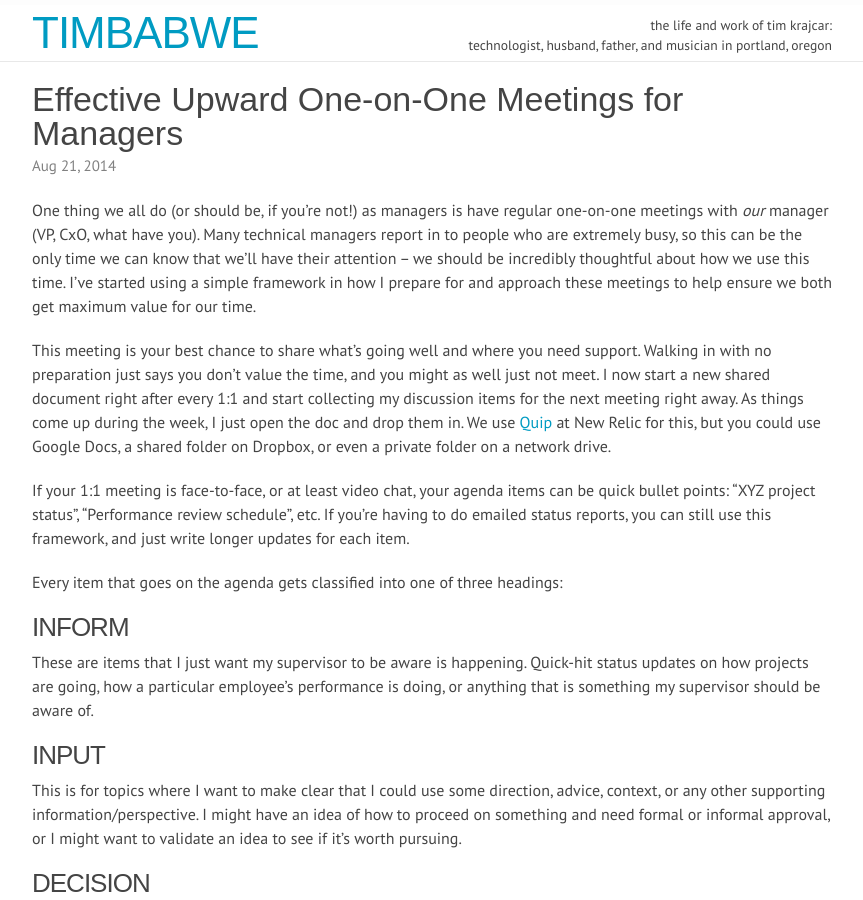
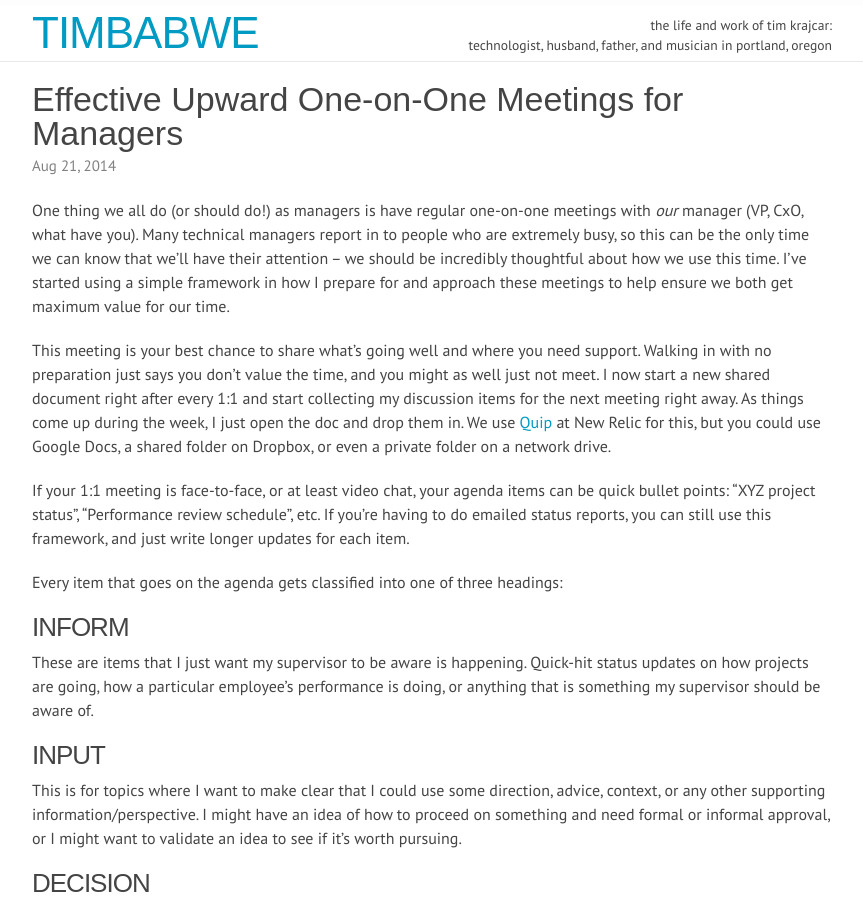
Before and after one commit to tkrajcar/tkrajcar.github.io, a Jekyll site: the page built from _posts/2014-08-21-effective-upward-one-on-one-meetings-for-managers.md, in a window 1280 px wide and 900 px high. Shown: the whole window, without its empty margins (208-1071 px from the left). Built offline with Jekyll 4.4.1, drawn with Linux system fonts in a browser that asks for light colours; some web fonts are replaced; comment, search, counter and statistics services are not loaded.

Commit message:
grammar some grammars

```diff
--- a/_posts/2014-08-21-effective-upward-one-on-one-meetings-for-managers.md
+++ b/_posts/2014-08-21-effective-upward-one-on-one-meetings-for-managers.md
@@ -2,10 +2,10 @@
 layout: post
 title:  "Effective Upward One-on-One Meetings for Managers"
 date:   2014-08-21 13:37:00
-excerpt: One thing we all do (or should be, if you're not!) as managers is have regular one-on-one meetings with our manager. I've started using a simple framework in how I prepare for and approach these meetings to help ensure we both get maximum value for our time.
+excerpt: One thing we all do (or should do!) as managers is have regular one-on-one meetings with our manager. I've started using a simple framework in how I prepare for and approach these meetings to help ensure we both get maximum value for our time.
 
 ---
-One thing we all do (or should be, if you're not!) as managers is have regular one-on-one meetings with *our* manager (VP, CxO, what have you). Many technical managers report in to people who are extremely busy, so this can be the only time we can know that we'll have their attention -- we should be incredibly thoughtful about how we use this time.  I've started using a simple framework in how I prepare for and approach these meetings to help ensure we both get maximum value for our time.
+One thing we all do (or should do!) as managers is have regular one-on-one meetings with *our* manager (VP, CxO, what have you). Many technical managers report in to people who are extremely busy, so this can be the only time we can know that we'll have their attention -- we should be incredibly thoughtful about how we use this time.  I've started using a simple framework in how I prepare for and approach these meetings to help ensure we both get maximum value for our time.
 
 This meeting is your best chance to share what's going well and where you need support. Walking in with no preparation just says you don't value the time, and you might as well just not meet. I now start a new shared document right after every 1:1 and start collecting my discussion items for the next meeting right away. As things come up during the week, I just open the doc and drop them in. We use [Quip](https://quip.com) at New Relic for this, but you could use Google Docs, a shared folder on Dropbox, or even a private folder on a network drive.
 
```
